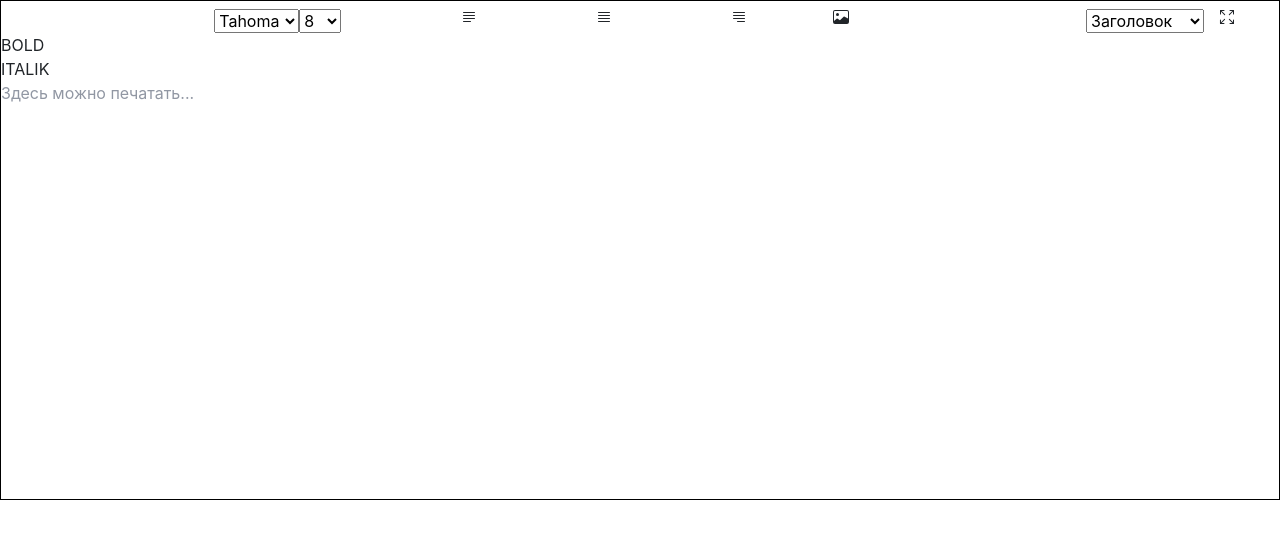
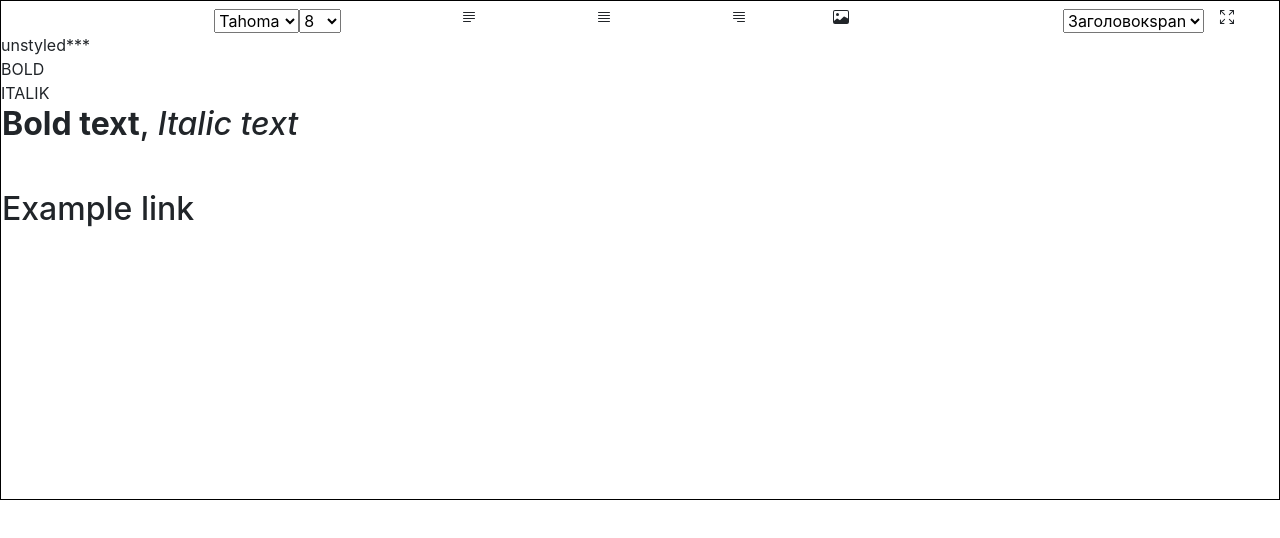
Before and after one commit to dimaarion/react-redactor, a React (Create React App) app: page / in a window 1280 px wide. Shown: the top 538 px of the page. Built offline with nearby package versions, Linux system fonts and the light colour scheme.

Commit message:
1 file modified

```diff
--- a/src/App.js
+++ b/src/App.js
@@ -7,6 +7,7 @@ import {
   Editor,
   EditorState,
   RichUtils,
+  createWithContent,
   convertFromHTML,
   convertToRaw
 } from "draft-js";
@@ -19,7 +20,8 @@ function App() {
   const [sizes, setsizes] = useState(true);
   const [textcont, settextcont] = useState(false);
   const [textbl, settextbl] = useState("");
-  const [headerT, setheaderT] = useState("p");
+  const [headerT, setheaderT] = useState("unstyled***");
+  const [headerType, setheaderType] = useState("div");
   const [items, setitems] = useState(0);
   const [editorState, setEditorState] = useState(() =>
     EditorState.createEmpty()
@@ -28,7 +30,6 @@ function App() {
   function fonts(a = []) {
     return a;
   }
-
 
   let sizesplus = (
     <svg
@@ -199,14 +200,14 @@ function App() {
           </svg>
         </div>
         <div className="col">
-          <select onChange={e => setheaderT(e.target.value)}>
+          <select>
             {fonts([
-              { n: "Заголовок", t: "span" },
-              { n: "Заголовок 1", t: "h1" },
-              { n: "Заголовок 2", t: "h2" }
+              { n: "Заголовок", t: "span",type:"unstyled***" },
+              { n: "Заголовок 1", t: "h1",type:"header-one" },
+              { n: "Заголовок 2", t: "h2",type:"header-two" }
             ]).map((font, i) => (
-              <option key={i + 33} value={font.t}>
-                {font.n}
+              <option key={i + 33} onClick = {(e)=>{setheaderType(font.t);setheaderT(font.type) }}>
+                {font.n + font.t}
               </option>
             ))}
           </select>
@@ -222,13 +223,37 @@ function App() {
     setEditorState(RichUtils.toggleInlineStyle(editorState, "ITALIC"));
   }
   const blockRenderMap = Map({
-    "header-one": {
-      element: "h1"
+    'header-two': {
+      element:'h2'
     },
     unstyled: {
-      element: "h1"
+      element: 'h2'
     }
   });
+  const blockRenderMap2 = Map({
+    'header-one': {
+      element: 'h1'
+    },
+    unstyled: {
+      element: 'h1'
+    }
+  });
+const extendedBlockRenderMap = blockRenderMap2.merge(blockRenderMap);
+const sampleMarkup =
+  '<b>Bold text</b>, <i>Italic text</i><br/ ><br />' +
+  '<a href="http://www.facebook.com">Example link</a>';
+
+const blocksFromHTML = convertFromHTML(sampleMarkup);
+const state = ContentState.createFromBlockArray(
+  blocksFromHTML.contentBlocks,
+  blocksFromHTML.entityMap,
+);
+useEffect(()=>{
+setEditorState(
+  EditorState.createWithContent(state),
+)
+},[])
+
 
   return (
     <div
@@ -249,13 +274,14 @@ function App() {
           {interat(sizesplus, sizesminus, sizes)}
         </div>
       </div>
+      {headerT}
       <div onClick={() => bold()}>BOLD</div>
       <div onClick={() => italik()}>ITALIK</div>
       <Editor
         editorState={editorState}
         onChange={editorState => setEditorState(editorState)}
         placeholder="Здесь можно печатать..."
-        blockRenderMap={blockRenderMap}
+        blockRenderMap={extendedBlockRenderMap}
       />
       <div className="text_block" contentEditable={false} />
     </div>
```
